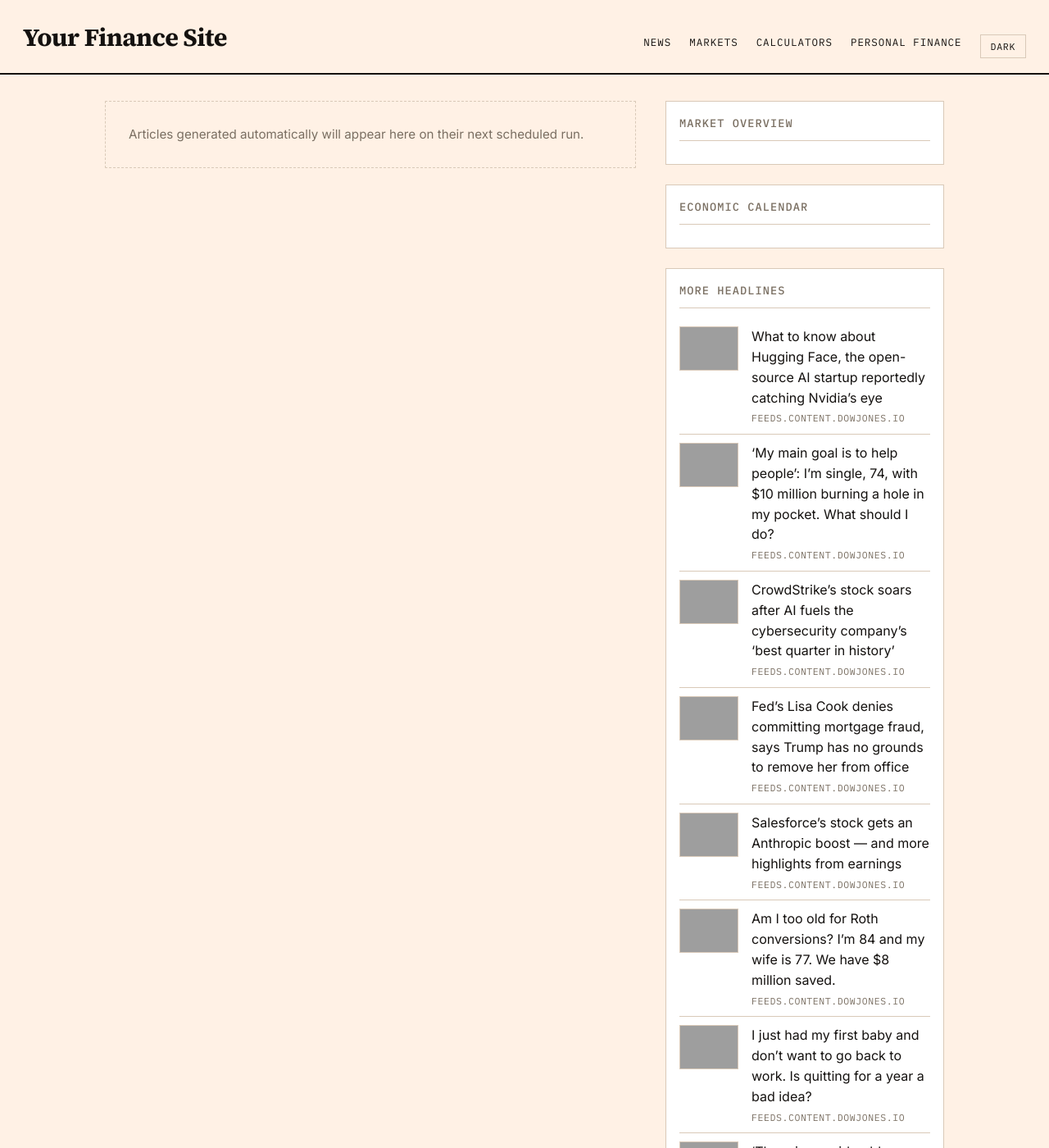
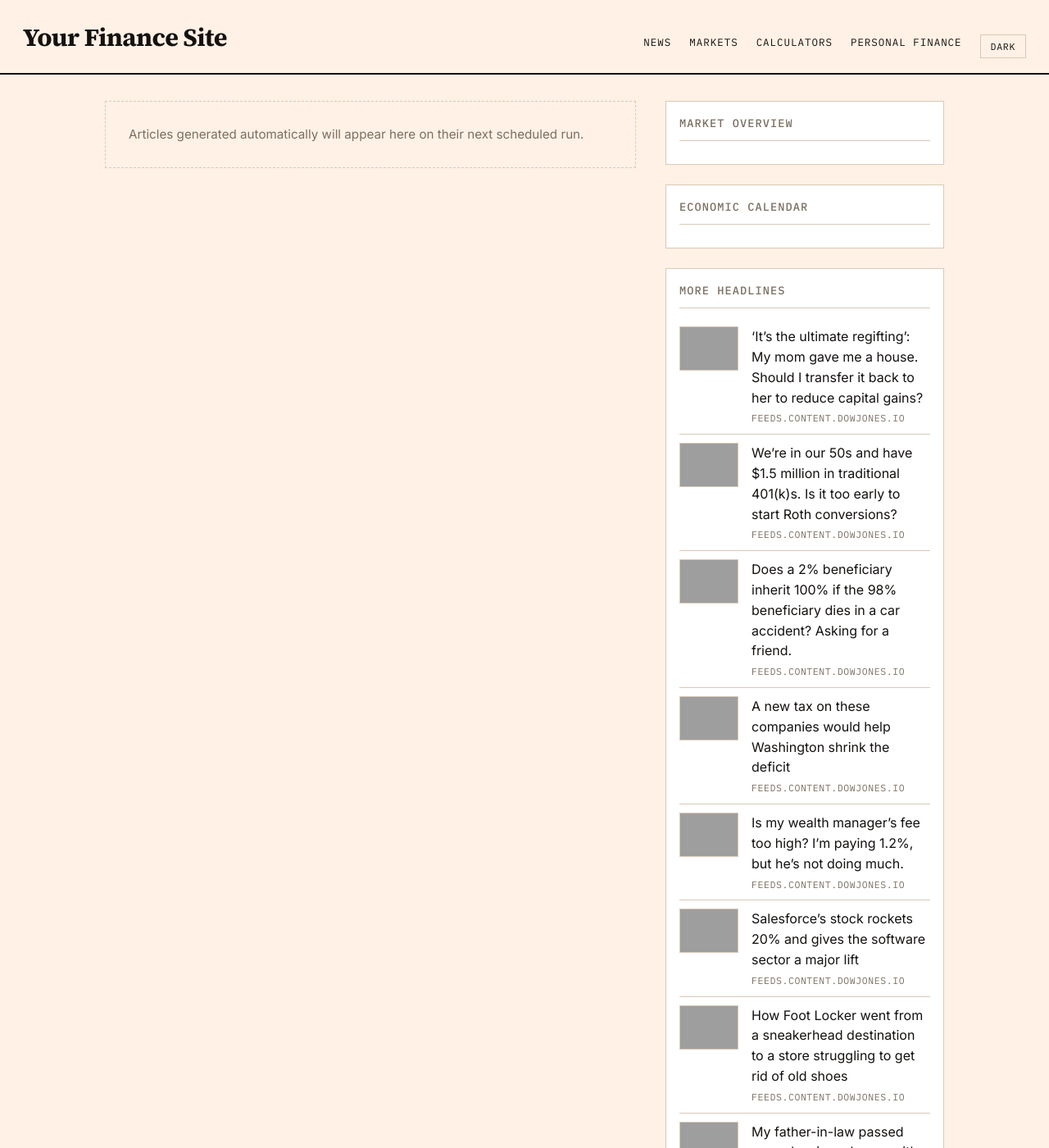
Before and after one commit to GlobTechCo/globtechco.github.io, a Jekyll site: the page built from index.html, in a window 1280 px wide and 1400 px high, cut to the strip 0-1400 px from the top of the window. Shown: the whole strip at 82% size. Built offline with Jekyll 4.4.1, drawn with Linux system fonts in a browser that asks for light colours; a script that is not in the unit is left out; the list of posts is cut into pages by our own code; some of the changed text lies outside the part shown; grey boxes are pictures that could not be loaded.

Commit message:
Auto-content update 2026-08-27

```diff
--- a/_data/aggregator.yml
+++ b/_data/aggregator.yml
@@ -1,50 +1,50 @@
+- title: "\u2018It\u2019s the ultimate regifting\u2019: My mom gave me a house. Should I transfer it back to her to reduce capital gains?"
+  link: "https://www.marketwatch.com/story/its-the-ultimate-regifting-my-mom-gave-me-a-house-should-i-transfer-it-back-to-her-to-reduce-capital-gains-e357f49c?mod=mw_rss_topstories"
+  source: "feeds.content.dowjones.io"
+  pubdate: "Thu, 27 Aug 2026 17:05:00 GMT"
+  image: "https://images.mktw.net/im-04389897"
+- title: "We\u2019re in our 50s and have $1.5 million in traditional 401(k)s. Is it too early to start Roth conversions?"
+  link: "https://www.marketwatch.com/story/were-in-our-50s-and-have-1-5-million-in-traditional-401-k-s-is-it-too-early-to-start-roth-conversions-2d0f9287?mod=mw_rss_topstories"
+  source: "feeds.content.dowjones.io"
+  pubdate: "Thu, 27 Aug 2026 16:30:00 GMT"
+  image: "https://images.mktw.net/im-38086295"
+- title: "Does a 2% beneficiary inherit 100% if the 98% beneficiary dies in a car accident? Asking for a friend."
+  link: "https://www.marketwatch.com/story/does-a-2-beneficiary-inherit-100-if-the-98-beneficiary-dies-in-a-car-accident-asking-for-a-friend-67aacc06?mod=mw_rss_topstories"
+  source: "feeds.content.dowjones.io"
+  pubdate: "Thu, 27 Aug 2026 16:00:00 GMT"
+  image: "https://images.mktw.net/im-87399340"
+- title: "A new tax on these companies would help Washington shrink the deficit"
+  link: "https://www.marketwatch.com/story/a-new-tax-on-these-companies-would-help-washington-shrink-the-deficit-354456ee?mod=mw_rss_topstories"
+  source: "feeds.content.dowjones.io"
+  pubdate: "Thu, 27 Aug 2026 15:57:00 GMT"
+  image: "https://images.mktw.net/im-19722568"
+- title: "Is my wealth manager\u2019s fee too high? I\u2019m paying 1.2%, but he\u2019s not doing much."
+  link: "https://www.marketwatch.com/story/is-my-wealth-managers-fee-too-high-im-paying-1-2-but-hes-not-doing-much-84524deb?mod=mw_rss_topstories"
+  source: "feeds.content.dowjones.io"
+  pubdate: "Thu, 27 Aug 2026 15:37:00 GMT"
+  image: "https://images.mktw.net/im-61414788"
+- title: "Salesforce\u2019s stock rockets 20% and gives the software sector a major lift"
+  link: "https://www.marketwatch.com/story/salesforce-stock-is-jumping-what-wall-street-is-saying-about-its-earnings-and-its-anthropic-relationship-853ada85?mod=mw_rss_topstories"
+  source: "feeds.content.dowjones.io"
+  pubdate: "Thu, 27 Aug 2026 15:36:00 GMT"
+  image: "https://images.mktw.net/im-89122549"
+- title: "How Foot Locker went from a sneakerhead destination to a store struggling to get rid of old shoes"
+  link: "https://www.marketwatch.com/story/how-foot-locker-went-from-a-sneakerhead-destination-to-a-store-struggling-to-get-rid-of-old-shoes-8dd1183a?mod=mw_rss_topstories"
+  source: "feeds.content.dowjones.io"
+  pubdate: "Thu, 27 Aug 2026 15:25:00 GMT"
+  image: "https://images.mktw.net/im-82269798"
+- title: "My father-in-law passed away, leaving a house with tenants. Do I evict them?"
+  link: "https://www.marketwatch.com/story/my-father-in-law-passed-away-leaving-a-house-with-tenants-do-i-evict-them-f974428c?mod=mw_rss_topstories"
+  source: "feeds.content.dowjones.io"
+  pubdate: "Thu, 27 Aug 2026 15:00:00 GMT"
+  image: "https://images.mktw.net/im-91806983"
 - title: "What to know about Hugging Face, the open-source AI startup reportedly catching Nvidia\u2019s eye"
   link: "https://www.marketwatch.com/story/what-to-know-about-hugging-face-the-open-source-ai-startup-reportedly-catching-nvidias-eye-243771f8?mod=mw_rss_topstories"
   source: "feeds.content.dowjones.io"
-  pubdate: "Thu, 27 Aug 2026 03:17:00 GMT"
+  pubdate: "Thu, 27 Aug 2026 14:48:00 GMT"
   image: "https://images.mktw.net/im-22096645"
 - title: "\u2018My main goal is to help people\u2019: I\u2019m single, 74, with $10 million burning a hole in my pocket. What should I do?"
   link: "https://www.marketwatch.com/story/my-main-goal-is-to-help-people-im-single-74-with-10-million-burning-a-hole-in-my-pocket-what-should-i-do-0e6112e1?mod=mw_rss_topstories"
   source: "feeds.content.dowjones.io"
-  pubdate: "Thu, 27 Aug 2026 02:41:00 GMT"
+  pubdate: "Thu, 27 Aug 2026 14:45:00 GMT"
   image: "https://images.mktw.net/im-31098244"
-- title: "CrowdStrike\u2019s stock soars after AI fuels the cybersecurity company\u2019s \u2018best quarter in history\u2019"
-  link: "https://www.marketwatch.com/story/crowdstrikes-stock-soars-after-ai-fuels-the-cybersecurity-companys-best-quarter-ever-6aeae1d5?mod=mw_rss_topstories"
-  source: "feeds.content.dowjones.io"
-  pubdate: "Thu, 27 Aug 2026 00:43:00 GMT"
-  image: "https://images.mktw.net/im-37208402"
-- title: "Fed\u2019s Lisa Cook denies committing mortgage fraud, says Trump has no grounds to remove her from office"
-  link: "https://www.marketwatch.com/story/feds-lisa-cook-denies-committing-mortgage-fraud-says-trump-has-no-grounds-to-remove-her-from-office-4ea60c9d?mod=mw_rss_topstories"
-  source: "feeds.content.dowjones.io"
-  pubdate: "Thu, 27 Aug 2026 00:14:00 GMT"
-  image: "https://images.mktw.net/im-10999216"
-- title: "Salesforce\u2019s stock gets an Anthropic boost \u2014 and more highlights from earnings"
-  link: "https://www.marketwatch.com/story/salesforces-stock-surges-as-ai-momentums-fuel-revenue-growth-8c96eef3?mod=mw_rss_topstories"
-  source: "feeds.content.dowjones.io"
-  pubdate: "Wed, 26 Aug 2026 22:50:00 GMT"
-  image: "https://images.mktw.net/im-02898598"
-- title: "Am I too old for Roth conversions? I\u2019m 84 and my wife is 77. We have $8 million saved."
-  link: "https://www.marketwatch.com/story/am-i-too-old-for-roth-conversions-im-84-and-my-wife-is-77-we-have-8-million-saved-fb08fccd?mod=mw_rss_topstories"
-  source: "feeds.content.dowjones.io"
-  pubdate: "Wed, 26 Aug 2026 22:30:00 GMT"
-  image: "https://images.mktw.net/im-88832809"
-- title: "I just had my first baby and don\u2019t want to go back to work. Is quitting for a year a bad idea?"
-  link: "https://www.marketwatch.com/story/i-just-had-my-first-baby-and-dont-want-to-go-back-to-work-is-quitting-for-a-year-a-bad-idea-780122e6?mod=mw_rss_topstories"
-  source: "feeds.content.dowjones.io"
-  pubdate: "Wed, 26 Aug 2026 22:30:00 GMT"
-  image: "https://images.mktw.net/im-33255301"
-- title: "\u2018There is considerable tension\u2019: My grandmother, 99, wants to cut my mother out of her will. Should I intervene?"
-  link: "https://www.marketwatch.com/story/there-is-considerable-tension-my-grandmother-99-wants-to-cut-my-mother-out-of-her-will-should-i-intervene-5e8f408e?mod=mw_rss_topstories"
-  source: "feeds.content.dowjones.io"
-  pubdate: "Wed, 26 Aug 2026 22:15:00 GMT"
-  image: "https://images.mktw.net/im-24501821"
-- title: "Meta dodges \u2018Big Tobacco\u2019 nightmare with $18 billion settlement in child-safety lawsuit"
-  link: "https://www.marketwatch.com/story/metas-stock-rises-as-the-company-settles-in-social-media-addiction-trial-78abdfbf?mod=mw_rss_topstories"
-  source: "feeds.content.dowjones.io"
-  pubdate: "Wed, 26 Aug 2026 21:58:00 GMT"
-  image: "https://images.mktw.net/im-07713082"
-- title: "I\u2019m turning 70. Here\u2019s how I\u2019m making this decade the richest of my retirement."
-  link: "https://www.marketwatch.com/story/im-turning-70-heres-how-im-making-this-decade-the-richest-of-my-retirement-ae351f90?mod=mw_rss_topstories"
-  source: "feeds.content.dowjones.io"
-  pubdate: "Wed, 26 Aug 2026 21:09:00 GMT"
-  image: "https://images.mktw.net/im-67465317"
```
